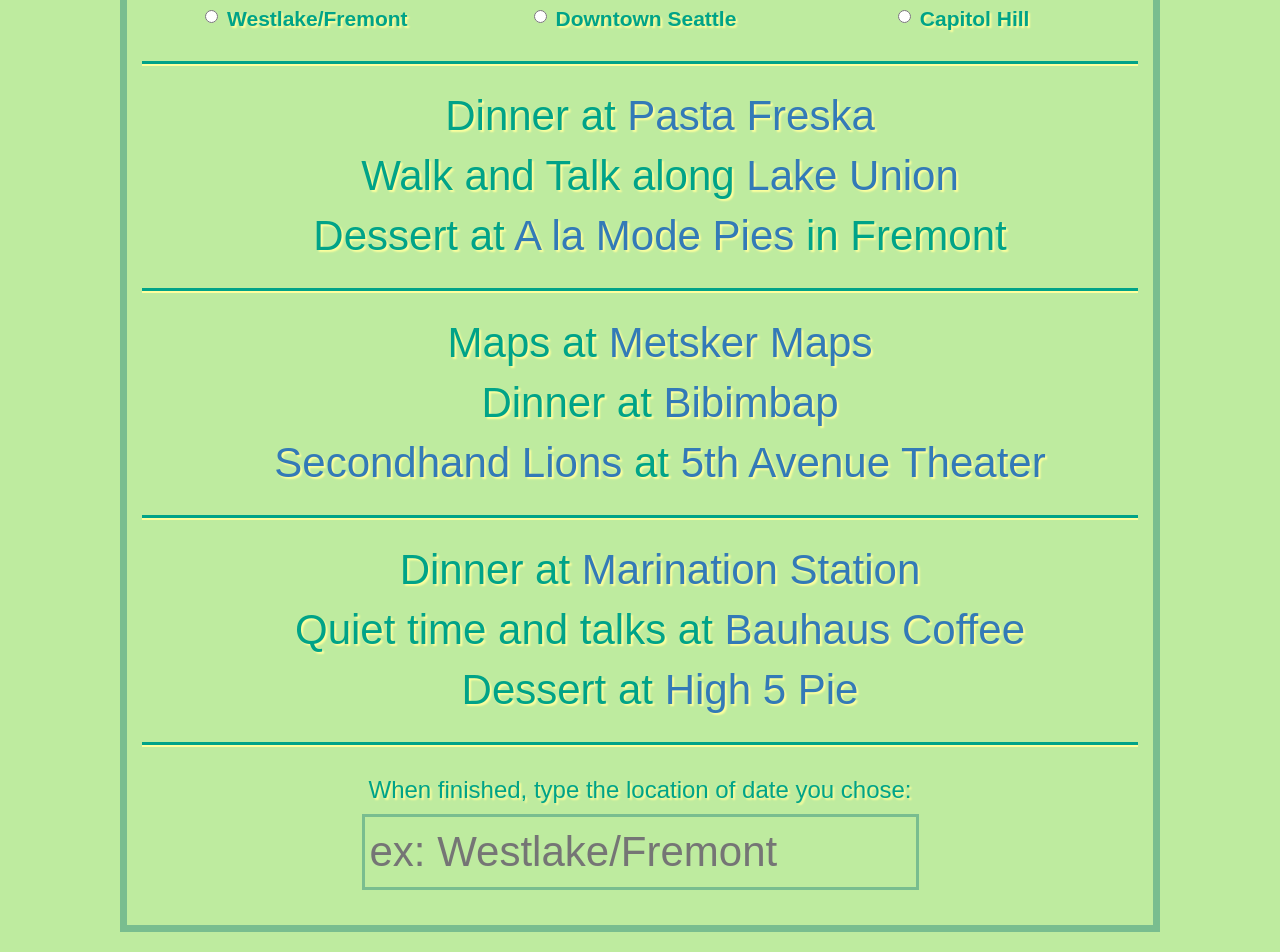
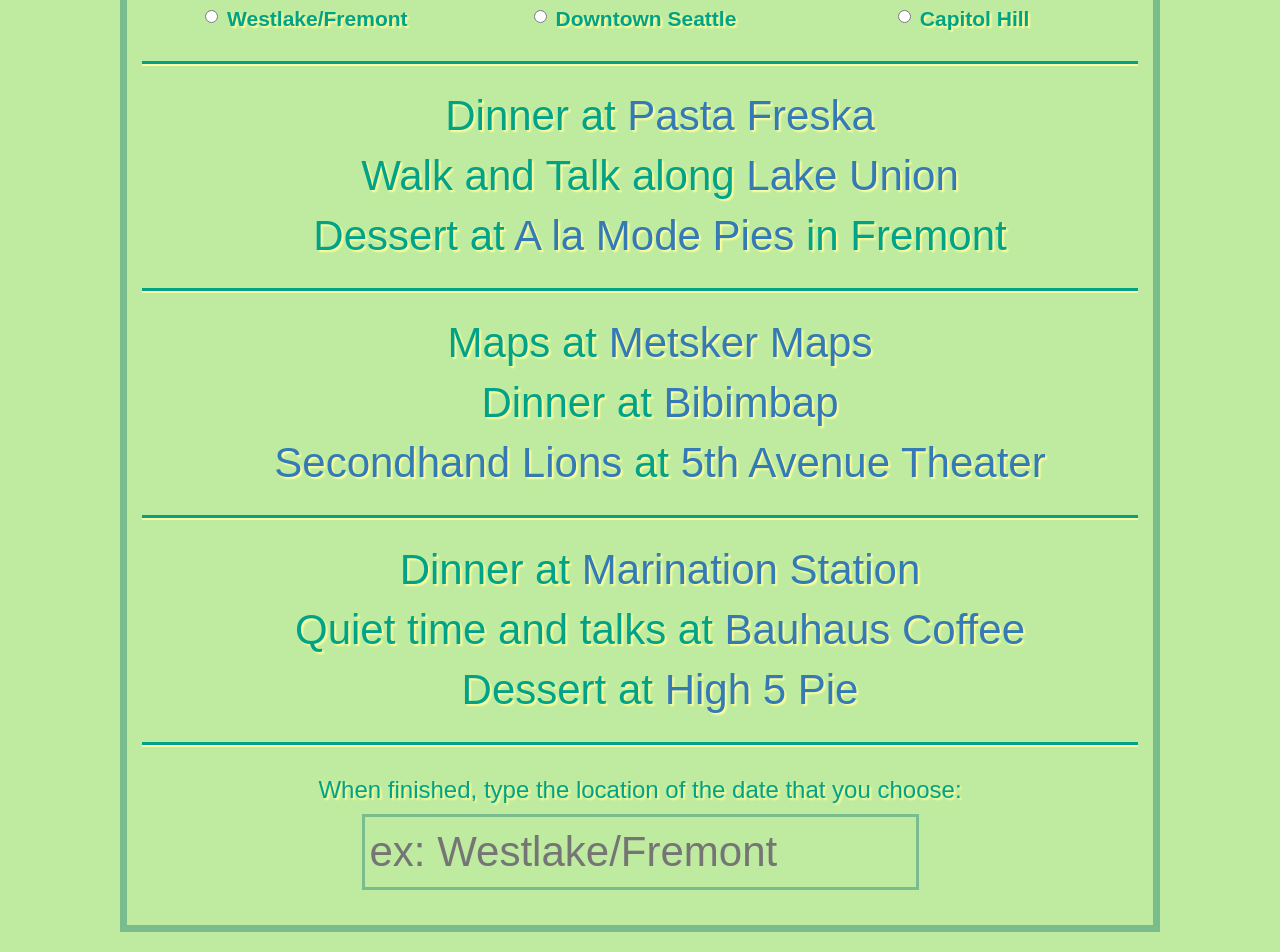
Before and after one commit to davidchang/davidandsuzi.com, a Jekyll site: the page misc/invitation/index.html, which Jekyll copies as it is, in a window 1280 px wide. Shown: the part 1451-2403 px from the top of the page. Built offline with Jekyll 4.4.1, drawn with Linux system fonts in a browser that asks for light colours; nearby versions of some CDN libraries; some web fonts are replaced.

Commit message:
Update index.html

```diff
--- a/misc/invitation/index.html
+++ b/misc/invitation/index.html
@@ -21,7 +21,8 @@
               text-shadow: 2px 2px 2px #FFFF9D;
             }
             #wrapper {
-              width: 1080px;
+              max-width: 1080px;
+              width: 90%;
               margin: 0 auto;
               padding: 20px;
             }
@@ -90,6 +91,24 @@
               border: 3px solid #79BD8F;
               padding: 5px;
               background-color: #BEEB9F;
+            }
+            @media only screen
+            and (max-width : 480px) {
+              #choices div {
+                width: 100%;
+              }
+              .options {
+                text-align: left;
+              }
+              .options ul li {
+                margin: 30px 0px;
+              }
+              .options ul li:first-child {
+                margin-top: 5px;
+              }
+              #whichDate {
+                font-size: 0.6em;
+              }
             }
         </style>
 
@@ -202,7 +221,7 @@
                 </div>
 
                 <div id='choose' class='options'>
-                    <h3>When finished, type the location of date you chose:</h3>
+                    <h3>When finished, type the location of the date that you choose:</h3>
                     <input id='whichDate' ng-model='whichDate' ng-change='work()'placeholder='ex: Westlake/Fremont'></input>
                 </div>
             </section>
```
